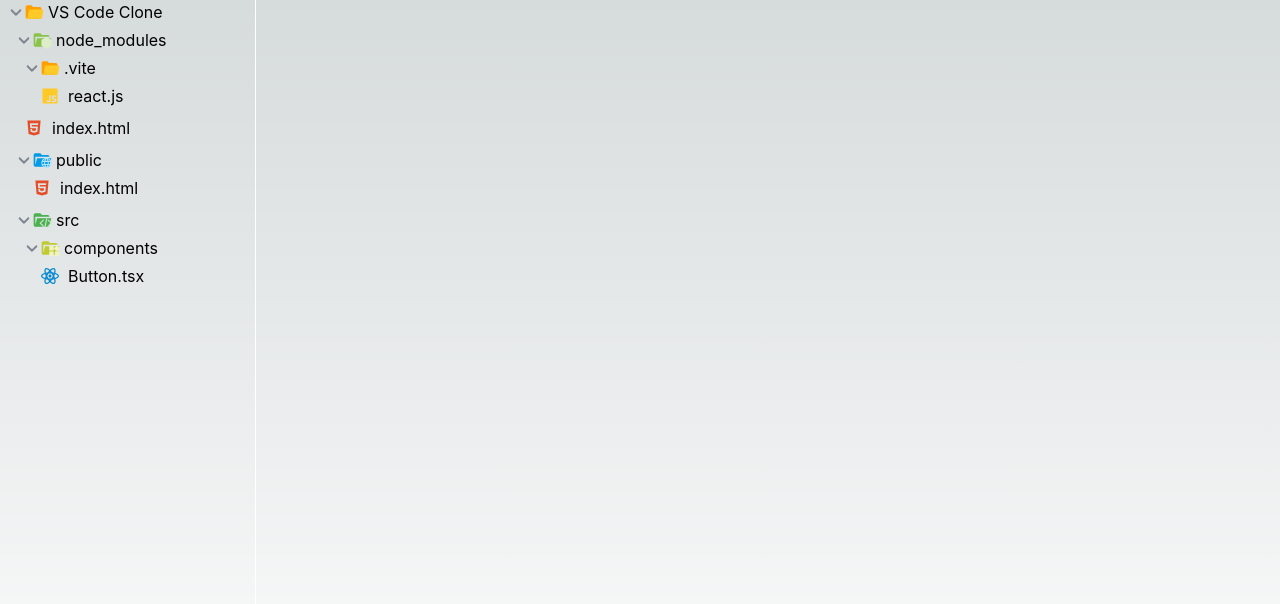
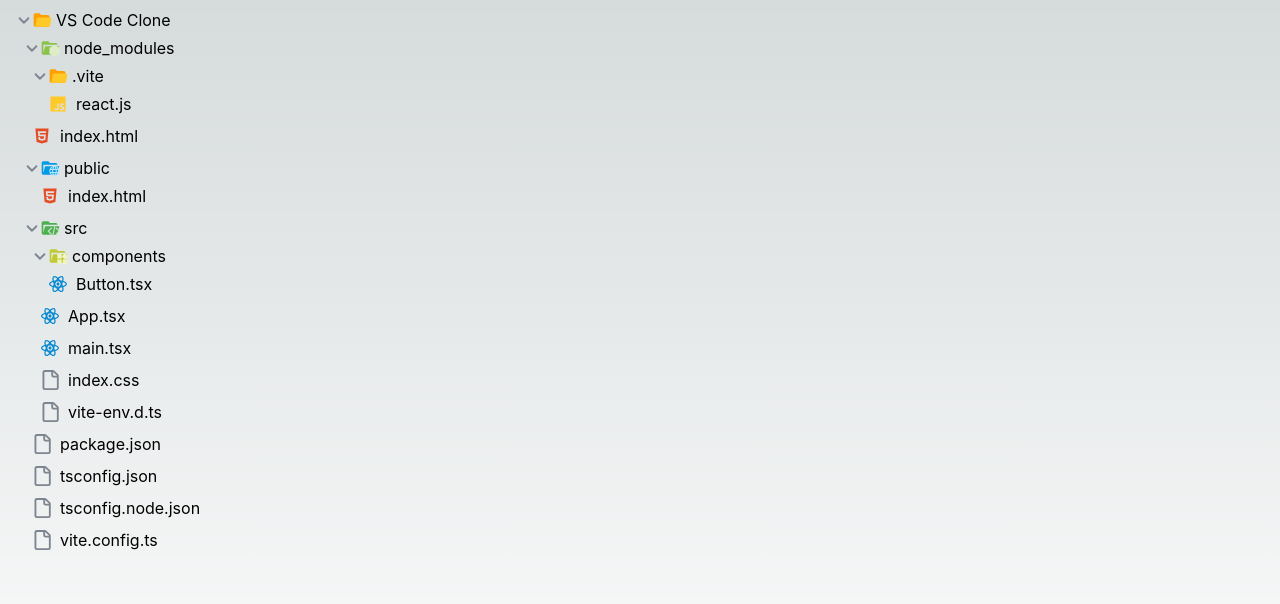
Before and after one commit to mmt20/vscode-clone-project, a React (Vite) app: page / in a window 1280 px wide. Shown: the top 604 px of the page. Built offline with nearby package versions, Linux system fonts and the light colour scheme.

Commit message:
feat: Add code syntax highlighting

```diff
--- a/package.json
+++ b/package.json
@@ -16,12 +16,14 @@
     "react": "^18.3.1",
     "react-dom": "^18.3.1",
     "react-redux": "^9.2.0",
+    "react-syntax-highlighter": "^15.6.1",
     "tailwindcss": "^4.0.3"
   },
   "devDependencies": {
     "@eslint/js": "^9.17.0",
     "@types/react": "^18.3.18",
     "@types/react-dom": "^18.3.5",
+    "@types/react-syntax-highlighter": "^15.5.13",
     "@vitejs/plugin-react": "^4.3.4",
     "eslint": "^9.17.0",
     "eslint-plugin-react-hooks": "^5.0.0",
--- a/src/App.tsx
+++ b/src/App.tsx
@@ -6,7 +6,7 @@ function App() {
   return (
     <div>
       <div className="flex h-screen">
-        <div className="w-64 border-r border-white border-opacity-10">
+        <div className="w-64 min-w-64 p-2">
           <RecursiveComponent fileTree={fileTree} />
         </div>
 
--- /dev/null
+++ b/src/components/FileSyntaxHighlighter.tsx
@@ -0,0 +1,28 @@
+import SyntaxHighlighter from "react-syntax-highlighter/dist/esm/default-highlight";
+import { atomOneDark } from "react-syntax-highlighter/dist/esm/styles/hljs";
+
+interface IProps {
+  content: string;
+}
+
+const FileSyntaxHighlighter = ({ content }: IProps) => {
+  return (
+    <SyntaxHighlighter
+      language="javascript"
+      style={atomOneDark}
+      showLineNumbers
+      showInlineLineNumbers
+      customStyle={{
+        backgroundColor: "transparent",
+        width: "100%",
+        maxHeight: "100vh",
+        overflowX: "auto",
+        fontSize: "1.5rem",
+      }}
+    >
+      {content}
+    </SyntaxHighlighter>
+  );
+};
+
+export default FileSyntaxHighlighter;
--- a/src/components/OpenedFileBar.tsx
+++ b/src/components/OpenedFileBar.tsx
@@ -1,6 +1,7 @@
 import { useSelector } from "react-redux";
 import { RootState } from "../app/store";
 import OpenedFileBarTab from "./OpenedFileBarTab";
+import FileSyntaxHighlighter from "./FileSyntaxHighlighter";
 
 // interface IProps {}
 
@@ -15,7 +16,7 @@ const OpenedFileBar = () => {
           <OpenedFileBarTab key={file.id} file={file} />
         ))}
       </div>
-      {clickedFile.fileContnet}
+      <FileSyntaxHighlighter content={`${clickedFile.fileContnet}`} />
     </div>
   );
 };
--- a/src/data/fileTree.tsx
+++ b/src/data/fileTree.tsx
@@ -15,16 +15,47 @@ export const fileTree: IFile = {
           id: nanoid(),
           name: ".vite",
           isFolder: true,
-          children: [{ id: nanoid(), name: "react.js", isFolder: false }],
+          children: [
+            {
+              id: nanoid(),
+              name: "react.js",
+              isFolder: false,
+              content: "// Vite React dependencies here",
+            },
+          ],
         },
       ],
     },
-    { id: nanoid(), name: "index.html", isFolder: false },
+    {
+      id: nanoid(),
+      name: "index.html",
+      isFolder: false,
+      content: `<!DOCTYPE html>
+<html lang="en">
+  <head>
+    <meta charset="UTF-8" />
+    <link rel="icon" type="image/svg+xml" href="/vite.svg" />
+    <meta name="viewport" content="width=device-width, initial-scale=1.0" />
+    <title>Vite + React + TS</title>
+  </head>
+  <body>
+    <div id="root"></div>
+    <script type="module" src="/src/main.tsx"></script>
+  </body>
+</html>`,
+    },
     {
       id: nanoid(),
       name: "public",
       isFolder: true,
-      children: [{ id: nanoid(), name: "index.html", isFolder: false }],
+      children: [
+        {
+          id: nanoid(),
+          name: "index.html",
+          isFolder: false,
+          content: `<!-- public/index.html (Optional) -->`,
+        },
+      ],
     },
     {
       id: nanoid(),
@@ -40,12 +71,166 @@ export const fileTree: IFile = {
               id: nanoid(),
               name: "Button.tsx",
               isFolder: false,
-              content:
-                "import React from 'react';\n\nconst Button = () => {\n  return <button>Click me</button>;\n};\n\nexport default Button;",
+              content: `interface IProps {
+  label?: string;
+  onClick?: () => void;
+}
+
+const Button = ({ label = "Click me!", onClick }: IProps) => {
+  return (
+    <button onClick={onClick}>{label}</button>
+  )
+}
+
+export default Button`,
             },
           ],
         },
+        {
+          id: nanoid(),
+          name: "App.tsx",
+          isFolder: false,
+          content: `import React from 'react';
+import Button from './components/Button';
+
+function App() {
+  return (
+    <div className="App">
+      <h1>My React App</h1>
+      <Button label="Press Me" onClick={() => alert('Button Clicked!')} />
+    </div>
+  );
+}
+
+export default App;`,
+        },
+        {
+          id: nanoid(),
+          name: "main.tsx",
+          isFolder: false,
+          content: `import React from 'react'
+import ReactDOM from 'react-dom/client'
+import App from './App'
+import './index.css'
+
+ReactDOM.createRoot(document.getElementById('root')!).render(
+  <React.StrictMode>
+    <App />
+  </React.StrictMode>,
+)`,
+        },
+        {
+          id: nanoid(),
+          name: "index.css",
+          isFolder: false,
+          content: `body {
+  margin: 0;
+  font-family: -apple-system, BlinkMacSystemFont, 'Segoe UI', 'Roboto', 'Oxygen',
+    'Ubuntu', 'Cantarell', 'Fira Sans', 'Droid Sans', 'Helvetica Neue',
+    sans-serif;
+  -webkit-font-smoothing: antialiased;
+  -moz-osx-font-smoothing: grayscale;
+}
+
+code {
+  font-family: source-code-pro, Menlo, Monaco, Consolas, 'Courier New',
+    monospace;
+}`,
+        },
+        {
+          id: nanoid(),
+          name: "vite-env.d.ts",
+          isFolder: false,
+          content: `/// <reference types="vite/client" />`,
+        },
       ],
+    },
+    {
+      id: nanoid(),
+      name: "package.json",
+      isFolder: false,
+      content: `{
+  "name": "vs-code-clone",
+  "private": true,
+  "version": "0.0.0",
+  "type": "module",
+  "scripts": {
+    "dev": "vite",
+    "build": "tsc && vite build",
+    "lint": "eslint . --ext ts,tsx --report-unused-disable-directives --max-warnings 0",
+    "preview": "vite preview"
+  },
+  "dependencies": {
+    "react": "^18.2.0",
+    "react-dom": "^18.2.0"
+  },
+  "devDependencies": {
+    "@types/react": "^18.2.15",
+    "@types/react-dom": "^18.2.7",
+    "@typescript-eslint/eslint-plugin": "^6.0.0",
+    "@typescript-eslint/parser": "^6.0.0",
+    "@vitejs/plugin-react": "^4.0.3",
+    "eslint": "^8.45.0",
+    "eslint-plugin-react-hooks": "^4.6.0",
+    "eslint-plugin-react-refresh": "^0.3.4",
+    "typescript": "^5.0.2",
+    "vite": "^4.4.5",
+    "nanoid": "^5.0.4"
+  }
+}`,
+    },
+    {
+      id: nanoid(),
+      name: "tsconfig.json",
+      isFolder: false,
+      content: `{
+  "compilerOptions": {
+    "target": "ESNext",
+    "useDefineForClassFields": true,
+    "lib": ["DOM", "DOM.Iterable", "ESNext"],
+    "allowJs": false,
+    "skipLibCheck": true,
+    "esModuleInterop": false,
+    "allowSyntheticDefaultImports": true,
+    "strict": true,
+    "forceConsistentCasingInFileNames": true,
+    "module": "ESNext",
+    "moduleResolution": "Node",
+    "resolveJsonModule": true,
+    "isolatedModules": true,
+    "noEmit": true,
+    "jsx": "react-jsx"
+  },
+  "include": ["src"],
+  "references": [{ "path": "./tsconfig.node.json" }]
+}`,
+    },
+    {
+      id: nanoid(),
+      name: "tsconfig.node.json",
+      isFolder: false,
+      content: `{
+  "compilerOptions": {
+    "composite": true,
+    "skipLibCheck": true,
+    "module": "ESNext",
+    "moduleResolution": "Node",
+    "allowSyntheticDefaultImports": true
+  },
+  "include": ["vite.config.ts"]
+}`,
+    },
+    {
+      id: nanoid(),
+      name: "vite.config.ts",
+      isFolder: false,
+      content: `import { defineConfig } from 'vite'
+import react from '@vitejs/plugin-react'
+
+// https://vitejs.dev/config/
+export default defineConfig({
+  plugins: [react()],
+})`,
     },
   ],
 };
```
Also changed, not shown: 2 other files (tests, documents, lock files or other folders).
